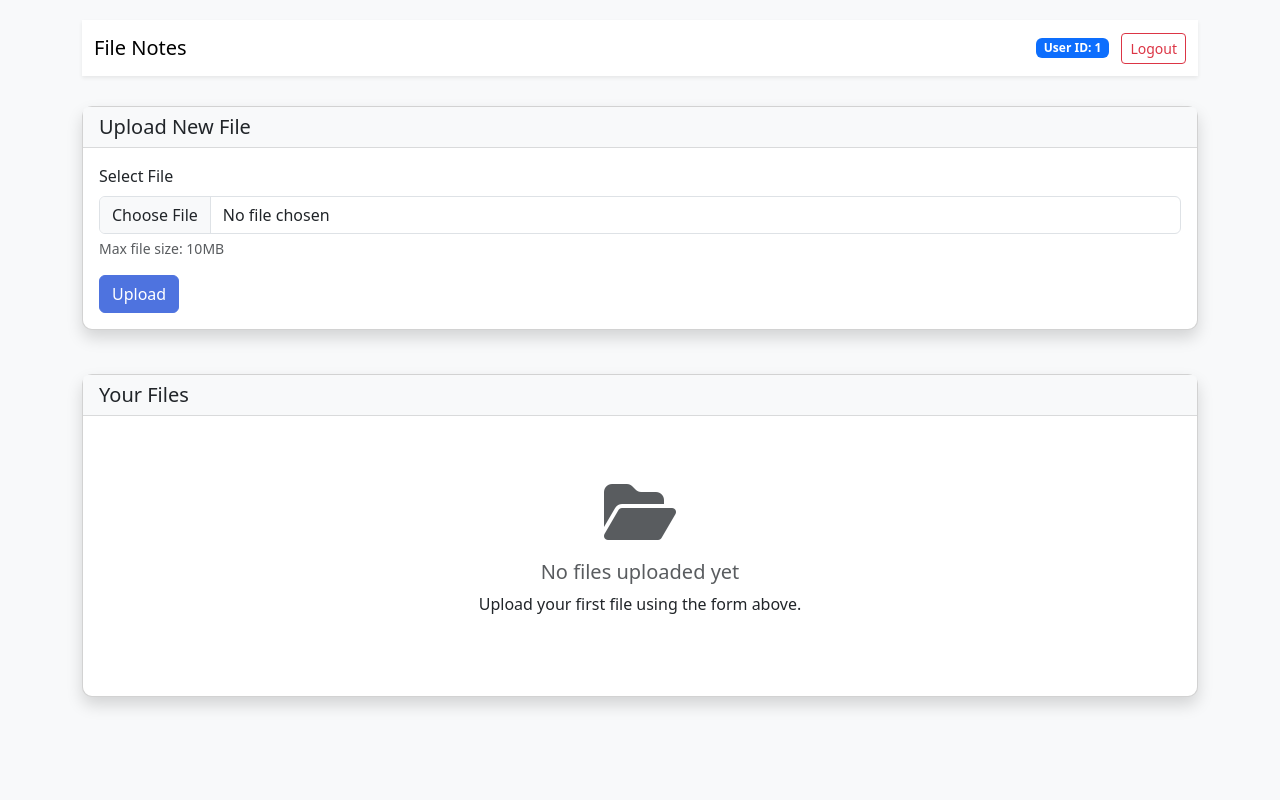
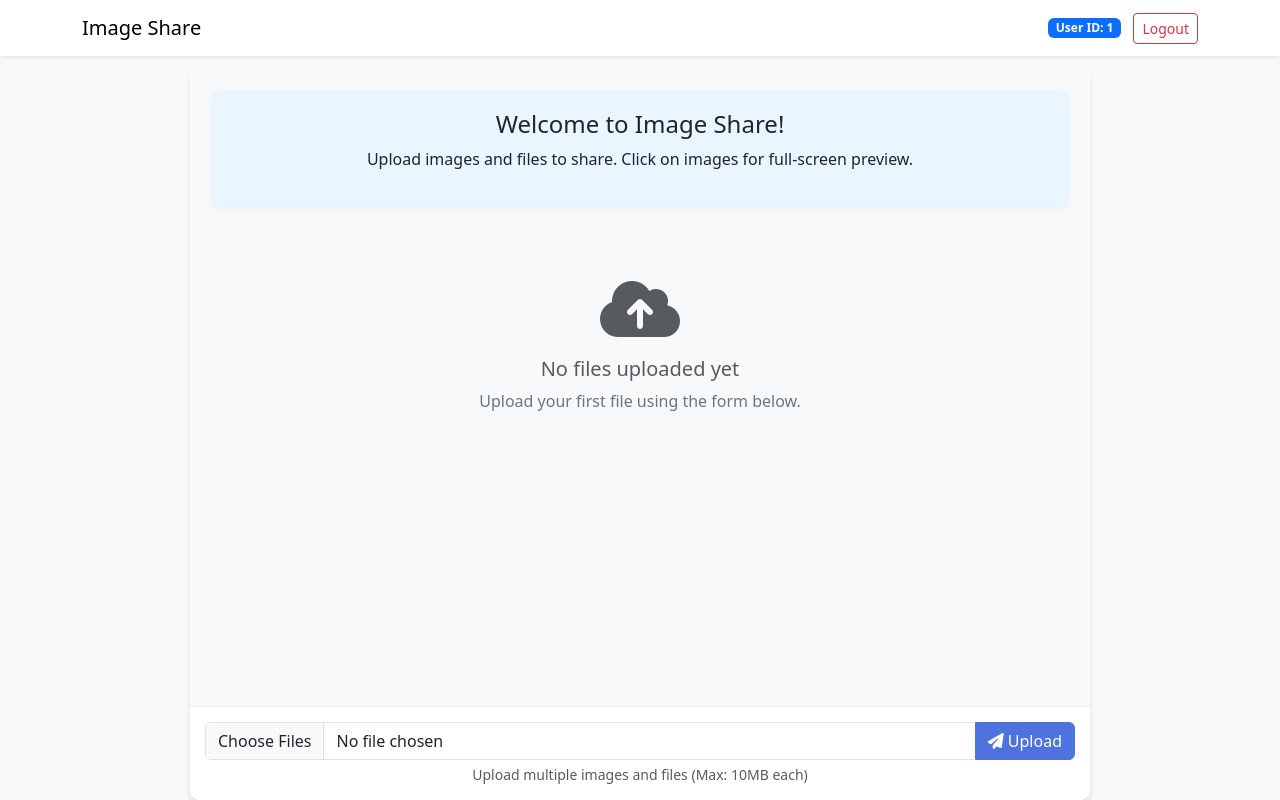
Before and after one commit to zhongkai-dev/imageshare, a Node server app: page /files/dashboard in a window 1280 px wide. Run offline with Node 20, Linux system fonts and the light colour scheme; the visitor is signed in with stand-in values (Sample User, id 1); some libraries are stand-ins or nearby versions.

Commit message:
Transform to chat-style interface with multi-upload and fullscreen preview

```diff
--- a/public/style.css
+++ b/public/style.css
@@ -48,3 +48,200 @@ body {
   max-width: 500px;
   margin: 50px auto;
 }
+
+/* Custom styles for Image Share application */
+
+body {
+  background-color: #f8f9fa;
+  padding-top: 70px; /* For fixed navbar */
+  height: 100vh;
+  margin: 0;
+  overflow: hidden;
+}
+
+.navbar {
+  box-shadow: 0 2px 5px rgba(0,0,0,0.1);
+}
+
+/* Chat container styling */
+.chat-container {
+  display: flex;
+  flex-direction: column;
+  height: calc(100vh - 70px);
+  max-width: 900px;
+  margin: 0 auto;
+  background: #fff;
+  border-radius: 10px;
+  box-shadow: 0 4px 6px rgba(0,0,0,0.1);
+  overflow: hidden;
+}
+
+/* Chat area where messages appear */
+.chat-area {
+  flex: 1;
+  overflow-y: auto;
+  padding: 20px;
+  background-color: #f8f9fa;
+}
+
+/* Upload form area */
+.upload-form {
+  padding: 15px;
+  background-color: #fff;
+  border-top: 1px solid #e9ecef;
+}
+
+/* Message styling */
+.message-container {
+  margin-bottom: 20px;
+  display: flex;
+  justify-content: flex-start;
+}
+
+.message {
+  max-width: 85%;
+  border-radius: 12px;
+  background-color: #fff;
+  box-shadow: 0 2px 4px rgba(0,0,0,0.1);
+  overflow: hidden;
+}
+
+.message-header {
+  padding: 8px 15px;
+  background-color: #f1f3f5;
+  border-bottom: 1px solid #e9ecef;
+  display: flex;
+  justify-content: space-between;
+  align-items: center;
+}
+
+.message-content {
+  padding: 12px 15px;
+}
+
+.message-actions {
+  margin-top: 10px;
+  display: flex;
+  gap: 8px;
+}
+
+/* File styling */
+.file-bubble {
+  display: flex;
+  align-items: center;
+  padding: 10px;
+  border-radius: 8px;
+  background-color: #f1f3f5;
+  margin-bottom: 10px;
+}
+
+.file-bubble i {
+  font-size: 2rem;
+  margin-right: 15px;
+}
+
+.file-info {
+  display: flex;
+  flex-direction: column;
+}
+
+/* Image preview in chat */
+.image-preview {
+  margin-bottom: 10px;
+}
+
+.chat-img {
+  max-width: 100%;
+  max-height: 300px;
+  border-radius: 8px;
+  cursor: pointer;
+  transition: transform 0.2s;
+}
+
+.chat-img:hover {
+  transform: scale(0.98);
+}
+
+/* Welcome message */
+.welcome-message {
+  text-align: center;
+  margin-bottom: 30px;
+  padding: 20px;
+  background-color: #e9f5ff;
+  border-radius: 10px;
+  box-shadow: 0 2px 4px rgba(0,0,0,0.05);
+}
+
+/* Empty state */
+.empty-state {
+  text-align: center;
+  padding: 40px 20px;
+  color: #6c757d;
+}
+
+/* Full-screen image preview */
+.image-preview-overlay {
+  position: fixed;
+  top: 0;
+  left: 0;
+  right: 0;
+  bottom: 0;
+  background-color: rgba(0,0,0,0.9);
+  display: none;
+  justify-content: center;
+  align-items: center;
+  z-index: 9999;
+  padding: 20px;
+}
+
+.image-preview-container {
+  max-width: 95%;
+  max-height: 95%;
+  position: relative;
+  display: flex;
+  flex-direction: column;
+}
+
+.image-preview-header {
+  color: white;
+  padding: 10px;
+  display: flex;
+  justify-content: space-between;
+  align-items: center;
+}
+
+.preview-image {
+  max-width: 100%;
+  max-height: 85vh;
+  object-fit: contain;
+}
+
+.close-btn {
+  background: transparent;
+  border: none;
+  color: white;
+  font-size: 24px;
+  cursor: pointer;
+}
+
+/* Button styling */
+.btn-primary {
+  background-color: #4e73df;
+  border-color: #4e73df;
+}
+
+.btn-danger {
+  background-color: #e74a3b;
+  border-color: #e74a3b;
+}
+
+/* For smaller screens */
+@media (max-width: 768px) {
+  .message {
+    max-width: 95%;
+  }
+
+  .chat-area {
+    padding: 10px;
+  }
+}
--- a/routes/files.js
+++ b/routes/files.js
@@ -55,27 +55,58 @@ router.get('/dashboard', isAuthenticated, async (req, res) => {
   }
 });
 
-// Upload file
-router.post('/upload', isAuthenticated, upload.single('file'), async (req, res) => {
+// Upload multiple files
+router.post('/upload', isAuthenticated, upload.array('files', 10), async (req, res) => {
   try {
-    if (!req.file) {
+    if (!req.files || req.files.length === 0) {
       return res.status(400).redirect('/files/dashboard');
     }
 
-    // Save file info to database
-    await File.create({
-      filename: req.file.filename,
-      originalName: req.file.originalname,
-      path: req.file.path,
-      size: req.file.size,
-      mimetype: req.file.mimetype,
-      userId: req.session.userId
+    // Save each file info to database
+    const filePromises = req.files.map(file => {
+      return File.create({
+        filename: file.filename,
+        originalName: file.originalname,
+        path: file.path,
+        size: file.size,
+        mimetype: file.mimetype,
+        userId: req.session.userId
+      });
     });
 
+    await Promise.all(filePromises);
     res.redirect('/files/dashboard');
   } catch (err) {
+    console.error('File upload error:', err);
+    res.status(500).redirect('/files/dashboard');
+  }
+});
+
+// View image file (for previews)
+router.get('/view/:id', isAuthenticated, async (req, res) => {
+  try {
+    const file = await File.findById(req.params.id);
+
+    // Check if file exists and belongs to the user
+    if (!file || file.userId !== req.session.userId) {
+      return res.status(404).send('File not found');
+    }
+
+    // Check if file exists on disk
+    if (!fs.existsSync(file.path)) {
+      await File.findByIdAndDelete(req.params.id);
+      return res.status(404).send('File not found');
+    }
+
+    // Only allow viewing of image files
+    if (!file.mimetype.startsWith('image/')) {
+      return res.status(400).send('Not an image file');
+    }
+
+    res.sendFile(file.path);
+  } catch (err) {
     console.error(err);
-    res.status(500).redirect('/files/dashboard');
+    res.status(500).send('Server error');
   }
 });
 
--- a/views/dashboard.ejs
+++ b/views/dashboard.ejs
@@ -1,7 +1,7 @@
 <!-- Navbar -->
-<nav class="navbar navbar-expand-lg navbar-light bg-white shadow-sm">
+<nav class="navbar navbar-expand-lg navbar-light bg-white shadow-sm fixed-top">
   <div class="container">
-    <a class="navbar-brand" href="#">File Notes</a>
+    <a class="navbar-brand" href="#">Image Share</a>
     <div class="ms-auto">
       <span class="badge bg-primary me-2">User ID: <%= userId %></span>
       <a href="/auth/logout" class="btn btn-outline-danger btn-sm">Logout</a>
@@ -9,32 +9,14 @@
   </div>
 </nav>
 
-<div class="row">
-  <div class="col-md-12 mb-4">
-    <div class="card shadow">
-      <div class="card-header">
-        <h5 class="mb-0">Upload New File</h5>
-      </div>
-      <div class="card-body">
-        <form action="/files/upload" method="POST" enctype="multipart/form-data">
-          <div class="mb-3">
-            <label for="file" class="form-label">Select File</label>
-            <input class="form-control" type="file" id="file" name="file" required>
-            <div class="form-text">Max file size: 10MB</div>
-          </div>
-          <button type="submit" class="btn btn-primary">Upload</button>
-        </form>
-      </div>
-    </div>
+<div class="chat-container">
+  <!-- Chat area -->
+  <div class="chat-area" id="chatArea">
+    <div class="welcome-message">
+      <h4>Welcome to Image Share!</h4>
+      <p>Upload images and files to share. Click on images for full-screen preview.</p>
     </div>
 
-  <!-- Files List -->
-  <div class="col-md-12">
-    <div class="card shadow">
-      <div class="card-header">
-        <h5 class="mb-0">Your Files</h5>
-      </div>
-      <div class="card-body">
     <% if (typeof error !== 'undefined') { %>
       <div class="alert alert-danger" role="alert">
         <%= error %>
@@ -42,38 +24,40 @@
     <% } %>
 
     <% if (files && files.length > 0) { %>
-          <div class="row">
       <% files.forEach(file => { %>
-              <div class="col-md-4 mb-4">
-                <div class="card h-100 file-card">
-                  <div class="card-body text-center">
-                    <div class="file-icon">
+        <div class="message-container">
+          <div class="message">
+            <div class="message-header">
+              <strong><%= userId %></strong>
+              <small class="text-muted"><%= new Date(file.uploadDate).toLocaleString() %></small>
+            </div>
+            <div class="message-content">
               <% if (file.mimetype.startsWith('image/')) { %>
-                        <i class="fas fa-file-image text-primary"></i>
-                      <% } else if (file.mimetype === 'application/pdf') { %>
-                        <i class="fas fa-file-pdf text-danger"></i>
-                      <% } else if (file.mimetype.includes('document') || file.mimetype.includes('word')) { %>
-                        <i class="fas fa-file-word text-primary"></i>
-                      <% } else if (file.mimetype.includes('spreadsheet') || file.mimetype.includes('excel')) { %>
-                        <i class="fas fa-file-excel text-success"></i>
+                <div class="image-preview">
+                  <img src="/files/view/<%= file._id %>" alt="<%= file.originalName %>"
+                       class="img-thumbnail chat-img"
+                       onclick="openImagePreview('/files/view/<%= file._id %>', '<%= file.originalName %>')">
+                  <div class="file-info">
+                    <span><%= file.originalName %></span>
+                    <small><%= (file.size / 1024).toFixed(2) %> KB</small>
+                  </div>
+                </div>
               <% } else { %>
-                        <i class="fas fa-file text-secondary"></i>
+                <div class="file-bubble">
+                  <i class="fas <%= getFileIcon(file.mimetype) %>"></i>
+                  <div class="file-info">
+                    <span><%= file.originalName %></span>
+                    <small><%= (file.size / 1024).toFixed(2) %> KB</small>
+                  </div>
+                </div>
               <% } %>
-                    </div>
-                    <h6 class="card-title text-truncate" title="<%= file.originalName %>">
-                      <%= file.originalName %>
-                    </h6>
-                    <p class="card-text text-muted small">
-                      Size: <%= (file.size / 1024).toFixed(2) %> KB<br>
-                      Uploaded: <%= new Date(file.uploadDate).toLocaleString() %>
-                    </p>
-                    <div class="d-flex justify-content-center gap-2">
+              <div class="message-actions">
                 <a href="/files/download/<%= file._id %>" class="btn btn-sm btn-primary">
-                        <i class="fas fa-download me-1"></i> Download
+                  <i class="fas fa-download"></i> Download
                 </a>
-                      <form action="/files/delete/<%= file._id %>" method="POST">
-                        <button type="submit" class="btn btn-sm btn-danger" onclick="return confirm('Are you sure you want to delete this file?')">
-                          <i class="fas fa-trash-alt me-1"></i> Delete
+                <form action="/files/delete/<%= file._id %>" method="POST" class="d-inline">
+                  <button type="submit" class="btn btn-sm btn-danger" onclick="return confirm('Delete this file?')">
+                    <i class="fas fa-trash-alt"></i> Delete
                   </button>
                 </form>
               </div>
@@ -81,15 +65,71 @@
           </div>
         </div>
       <% }); %>
-          </div>
     <% } else { %>
-          <div class="text-center py-5">
-            <i class="fas fa-folder-open fa-4x text-muted mb-3"></i>
+      <div class="empty-state">
+        <i class="fas fa-cloud-upload-alt fa-4x text-muted mb-3"></i>
         <h5 class="text-muted">No files uploaded yet</h5>
-            <p>Upload your first file using the form above.</p>
+        <p>Upload your first file using the form below.</p>
       </div>
     <% } %>
   </div>
+
+  <!-- Upload form -->
+  <div class="upload-form">
+    <form action="/files/upload" method="POST" enctype="multipart/form-data">
+      <div class="input-group">
+        <input class="form-control" type="file" id="files" name="files" multiple required>
+        <button type="submit" class="btn btn-primary">
+          <i class="fas fa-paper-plane"></i> Upload
+        </button>
+      </div>
+      <div class="form-text text-center text-muted">Upload multiple images and files (Max: 10MB each)</div>
+    </form>
   </div>
 </div>
+
+<!-- Image Preview Modal -->
+<div class="image-preview-overlay" id="imagePreviewOverlay" onclick="closeImagePreview()">
+  <div class="image-preview-container">
+    <div class="image-preview-header">
+      <span id="previewImageName"></span>
+      <button class="close-btn" onclick="closeImagePreview()">×</button>
     </div>
+    <img id="previewImage" class="preview-image" src="" alt="Preview">
+  </div>
+</div>
+
+<script>
+  // Scroll to bottom of chat on load
+  window.onload = function() {
+    const chatArea = document.getElementById('chatArea');
+    chatArea.scrollTop = chatArea.scrollHeight;
+  };
+
+  // Image preview functionality
+  function openImagePreview(src, name) {
+    document.getElementById('previewImage').src = src;
+    document.getElementById('previewImageName').innerText = name;
+    document.getElementById('imagePreviewOverlay').style.display = 'flex';
+    document.body.style.overflow = 'hidden';
+    event.stopPropagation();
+  }
+
+  function closeImagePreview() {
+    document.getElementById('imagePreviewOverlay').style.display = 'none';
+    document.body.style.overflow = 'auto';
+  }
+
+  // Helper function for file icons
+  function getFileIcon(mimetype) {
+    if (mimetype.startsWith('image/')) return 'fa-file-image text-primary';
+    if (mimetype === 'application/pdf') return 'fa-file-pdf text-danger';
+    if (mimetype.includes('document') || mimetype.includes('word')) return 'fa-file-word text-primary';
+    if (mimetype.includes('spreadsheet') || mimetype.includes('excel')) return 'fa-file-excel text-success';
+    if (mimetype.includes('audio')) return 'fa-file-audio text-warning';
+    if (mimetype.includes('video')) return 'fa-file-video text-danger';
+    if (mimetype.includes('zip') || mimetype.includes('compressed')) return 'fa-file-archive text-warning';
+    if (mimetype.includes('text/')) return 'fa-file-alt text-info';
+    return 'fa-file text-secondary';
+  }
+</script>
--- a/views/layout.ejs
+++ b/views/layout.ejs
@@ -3,15 +3,14 @@
 <head>
   <meta charset="UTF-8">
   <meta name="viewport" content="width=device-width, initial-scale=1.0">
-  <title>File Notes - Secure File Storage</title>
+  <title>Image Share - Chat-Style Image & File Sharing</title>
   <link href="https://cdn.jsdelivr.net/npm/bootstrap@5.3.2/dist/css/bootstrap.min.css" rel="stylesheet">
   <link rel="stylesheet" href="https://cdnjs.cloudflare.com/ajax/libs/font-awesome/6.4.0/css/all.min.css">
   <link rel="stylesheet" href="/style.css">
+  <meta name="theme-color" content="#4e73df">
 </head>
 <body>
-  <div class="container">
-    <%- body %>
-  </div>
+  <%- body %>
   <script src="https://cdn.jsdelivr.net/npm/bootstrap@5.3.2/dist/js/bootstrap.bundle.min.js"></script>
 </body>
 </html>
```
Also changed, not shown: views/index.ejs (+27 -5 lines), README.md. Lines whose indentation alone changed are shown as unchanged.
